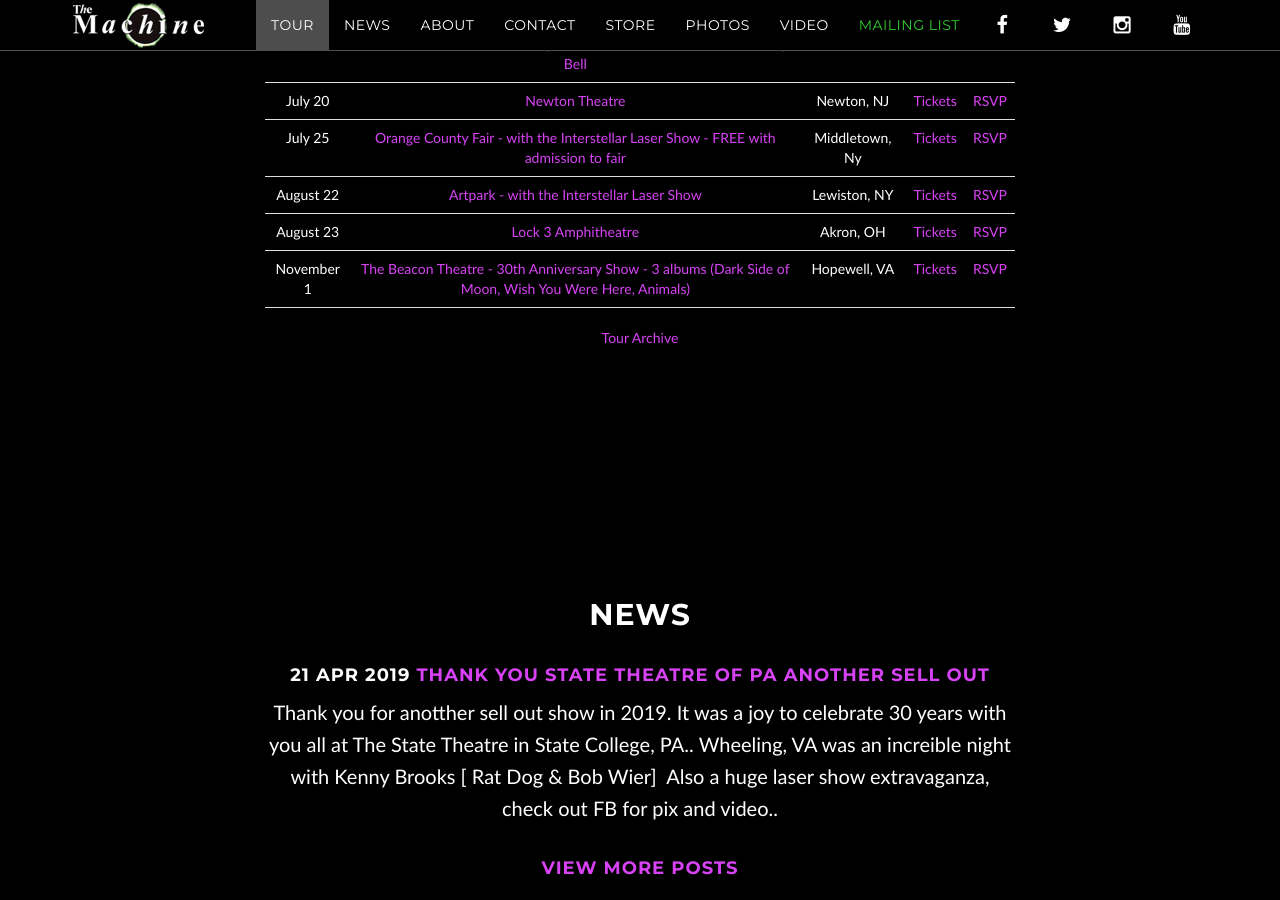
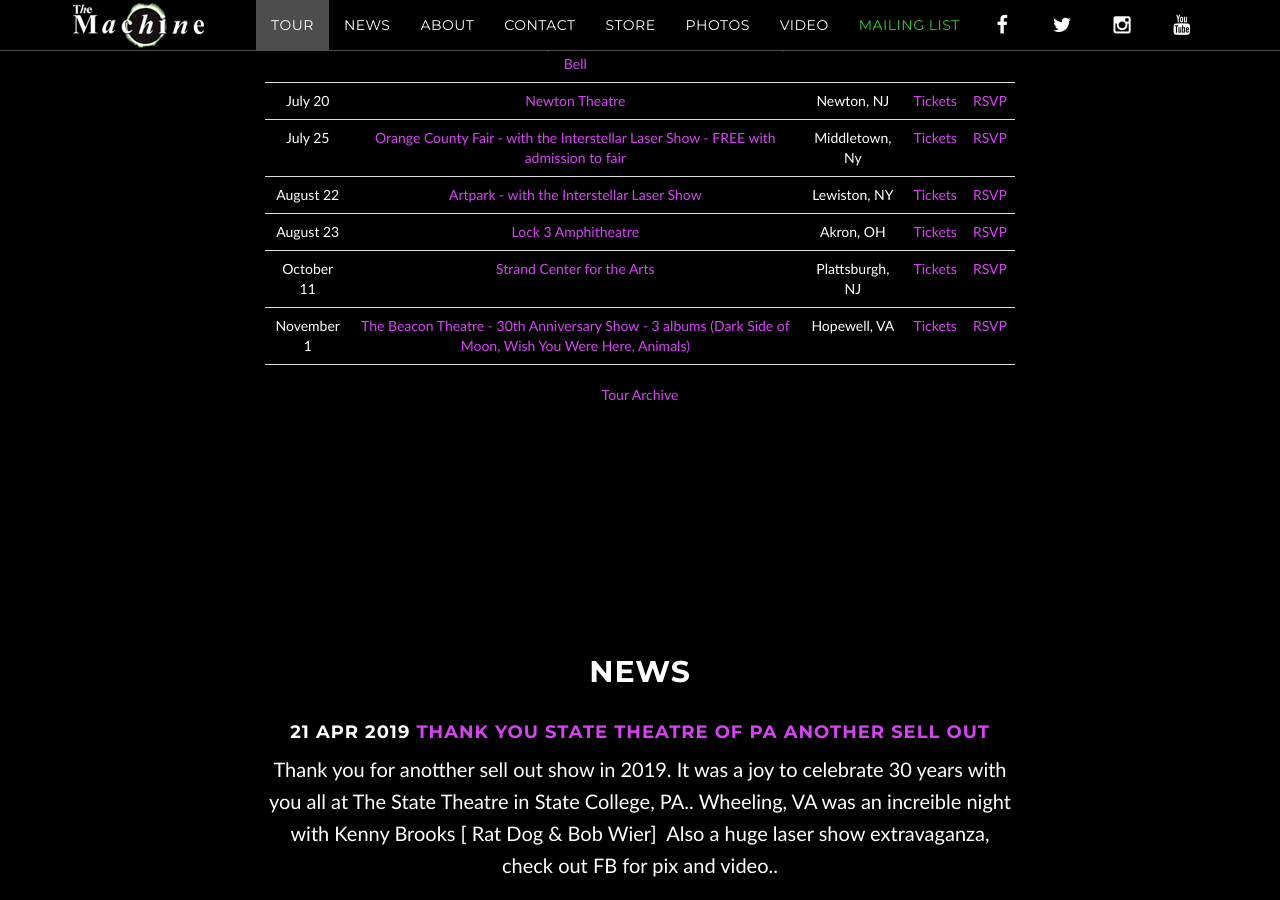
Before and after one commit to machineweb/machineweb.github.io, a Jekyll site: the page built from index.html, in a window 1280 px wide and 900 px high, scrolled down 1543 px. Built offline with Jekyll 4.4.1, drawn with Linux system fonts in a browser that asks for light colours; comment, search, counter and statistics services are not loaded.

Commit message:
New tour item

```diff
--- a/_data/tour.yml
+++ b/_data/tour.yml
@@ -3857,3 +3857,11 @@
     tickets-url: "https://www.artpark.net/events/plasticiens-volants-pearl-secrets-of-the-sea-with-the-machine-performs-pink-floyd?fbclid=IwAR0P35qsSA6fWGte61G62BG9kJ_cR-Am8aMHswvlU2Hw6YUqbevpRcfPen4"
     rsvp-url: "https://www.facebook.com/events/400494340792544/"
     order: "1566446400000"
+
+  - date: "October 11 2019"
+    venue: "Strand Center for the Arts"
+    venue-url: "https://ci.ovationtix.com/35087/production/1010951?performanceId=10414025"
+    location: "Plattsburgh, NJ"
+    tickets-url: "https://ci.ovationtix.com/35087/production/1010951?performanceId=10414025"
+    rsvp-url: "https://www.facebook.com/events/680132542432091/"
+    order: "1570766400000"
```
